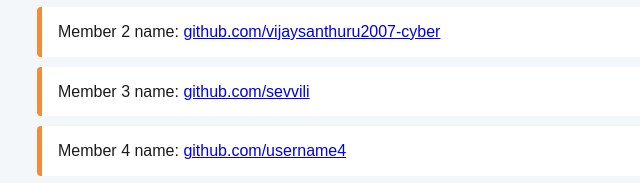
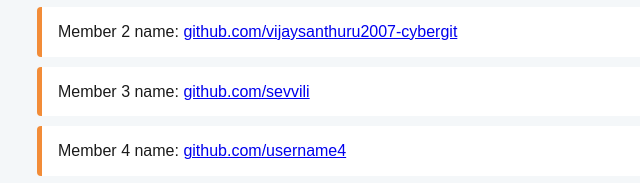
Before and after one commit to kengatharankavitharan/uki-team-b-project, a plain HTML site: page contact.html in a window 1280 px wide. Shown: the part 243-426 px from the top of the page, 173-813 px from the left. Drawn offline with Linux system fonts and the light colour scheme.

Commit message:
resend contact page

```diff
--- a/contact.html
+++ b/contact.html
@@ -19,7 +19,7 @@
     <p>Find our work and reach each member on GitHub.</p>
     <ul class="team-list">
       <li>Member 1 name: <a href="https://github.com" target="_blank">kangarathan kavitharan</a></li>
-      <li>Member 2 name: <a href="https://github.com/vijaysanthuru2007-cyber" target="_blank">github.com/vijaysanthuru2007-cyber</a></li>
+      <li>Member 2 name: <a href="https://github.com/vijaysanthuru2007-cyber" target="_blank">github.com/vijaysanthuru2007-cybergit </a></li>
       <li>Member 3 name: <a href="https://github.com" target="_blank">github.com/sevvili</a></li>
       <li>Member 4 name: <a href="https://github.com" target="_blank">github.com/username4</a></li>
       <li>Member 5 name: <a href="https://github.com" target="_blank">github.com/username5</a></li>
```
